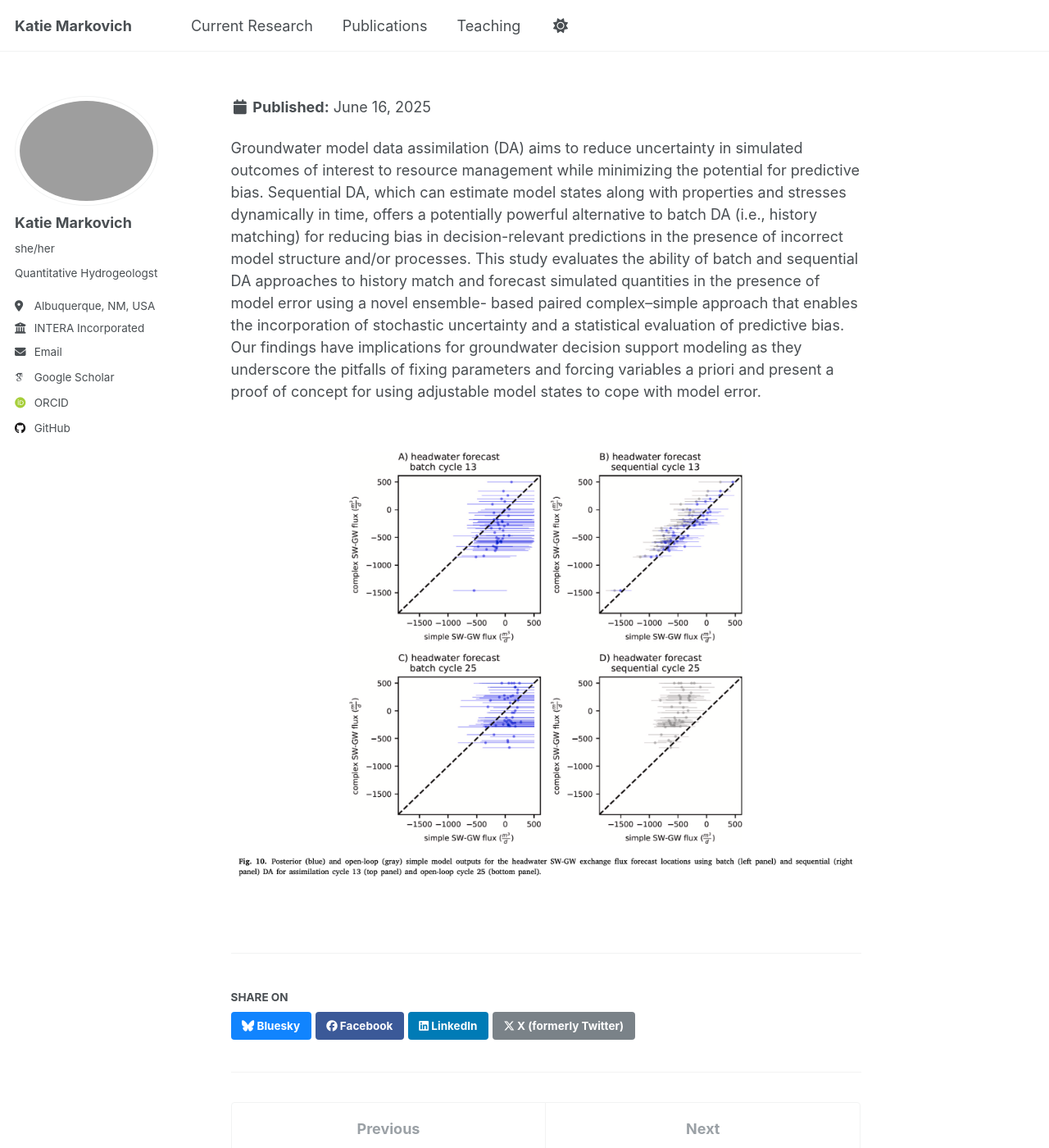
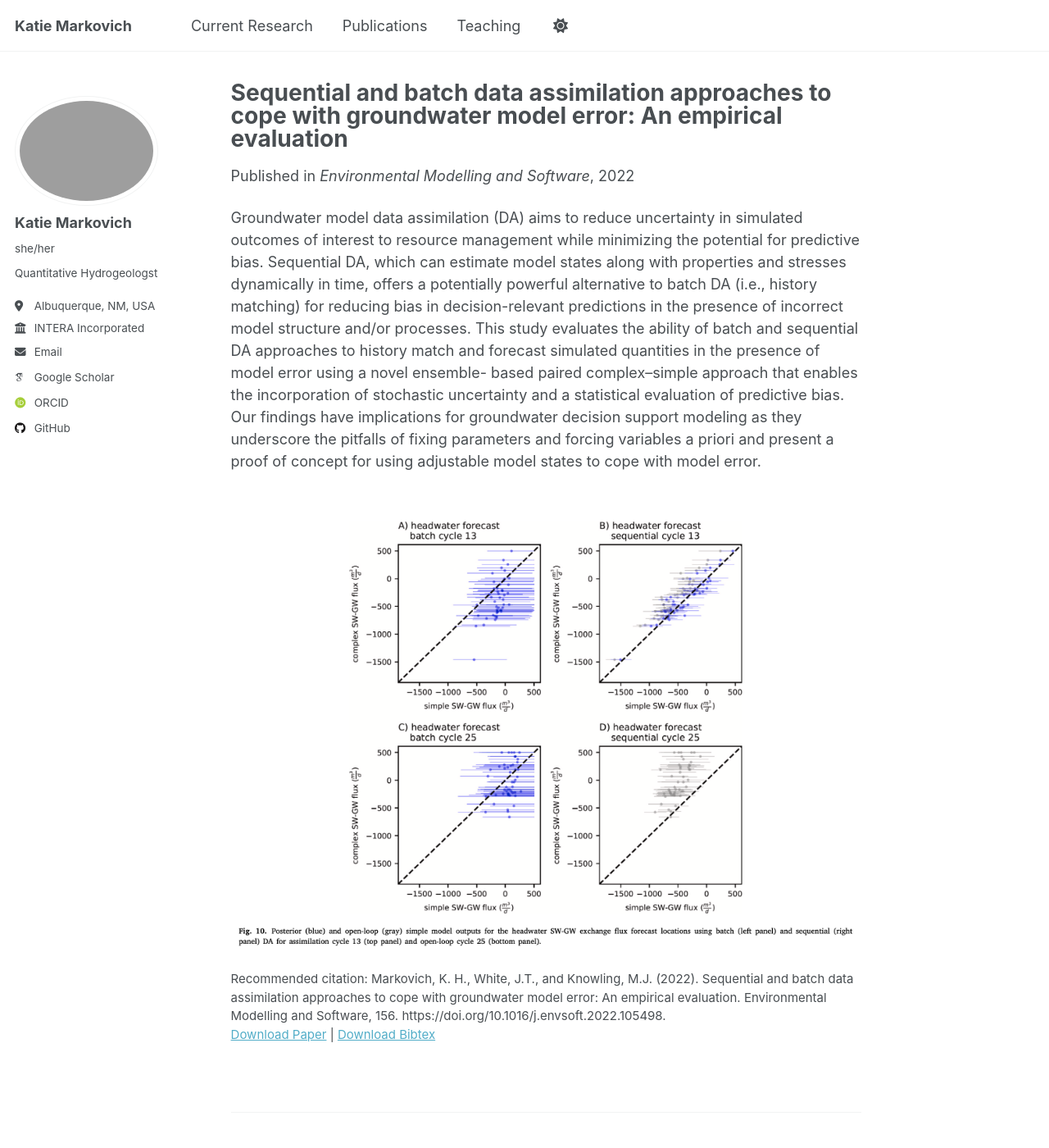
Before and after one commit to kmarkovich/kmarkovich.github.io, a Jekyll site: the page built from _publications/2022-01-01_markovich_etal_2022.md, in a window 1280 px wide and 1400 px high. Shown: the whole window at 82% size. Built offline with Jekyll 4.4.1, drawn with Linux system fonts in a browser that asks for light colours; some web fonts are replaced.

```diff
--- a/_pages/portfolio.html
+++ b/_pages/portfolio.html
@@ -1,6 +1,6 @@
 ---
 layout: archive
-title: "Portfolio"
+title: "Current Research"
 permalink: /portfolio/
 author_profile: true
 ---
--- a/_publications/2022-01-01_markovich_etal_2022.md
+++ b/_publications/2022-01-01_markovich_etal_2022.md
@@ -10,7 +10,7 @@ venue: 'Environmental Modelling and Software'
 paperurl: 'http://kmarkovich.github.io/files/markovich_etal_2022.pdf'
 bibtexurl: 'http://kmarkovich.github.io/files/markovich_etal_2022.bib'
 citation: 'Markovich, K. H., White, J.T., and Knowling, M.J. (2022). Sequential and batch data assimilation approaches to cope with groundwater
-model error: An empirical evaluation. Environmental Modelling and Software, 156. https://doi.org/10.1016/j.envsoft.2022.105498.""
+model error: An empirical evaluation. Environmental Modelling and Software, 156. https://doi.org/10.1016/j.envsoft.2022.105498.'
 ---
 
 Groundwater model data assimilation (DA) aims to reduce uncertainty in simulated outcomes of interest to resource management while minimizing the potential for predictive bias. Sequential DA, which can estimate model states along with properties and stresses dynamically in time, offers a potentially powerful alternative to batch DA (i.e., history matching) for reducing bias in decision-relevant predictions in the presence of incorrect model structure and/or processes. This study evaluates the ability of batch and sequential DA approaches to history match and forecast simulated quantities in the presence of model error using a novel ensemble- based paired complex–simple approach that enables the incorporation of stochastic uncertainty and a statistical evaluation of predictive bias. Our findings have implications for groundwater decision support modeling as they underscore the pitfalls of fixing parameters and forcing variables a priori and present a proof of concept for using adjustable model states to cope with model error.
```
Also changed, not shown: _portfolio/portfolio-1.md (+2 -2 lines), images/harney.png (added).
